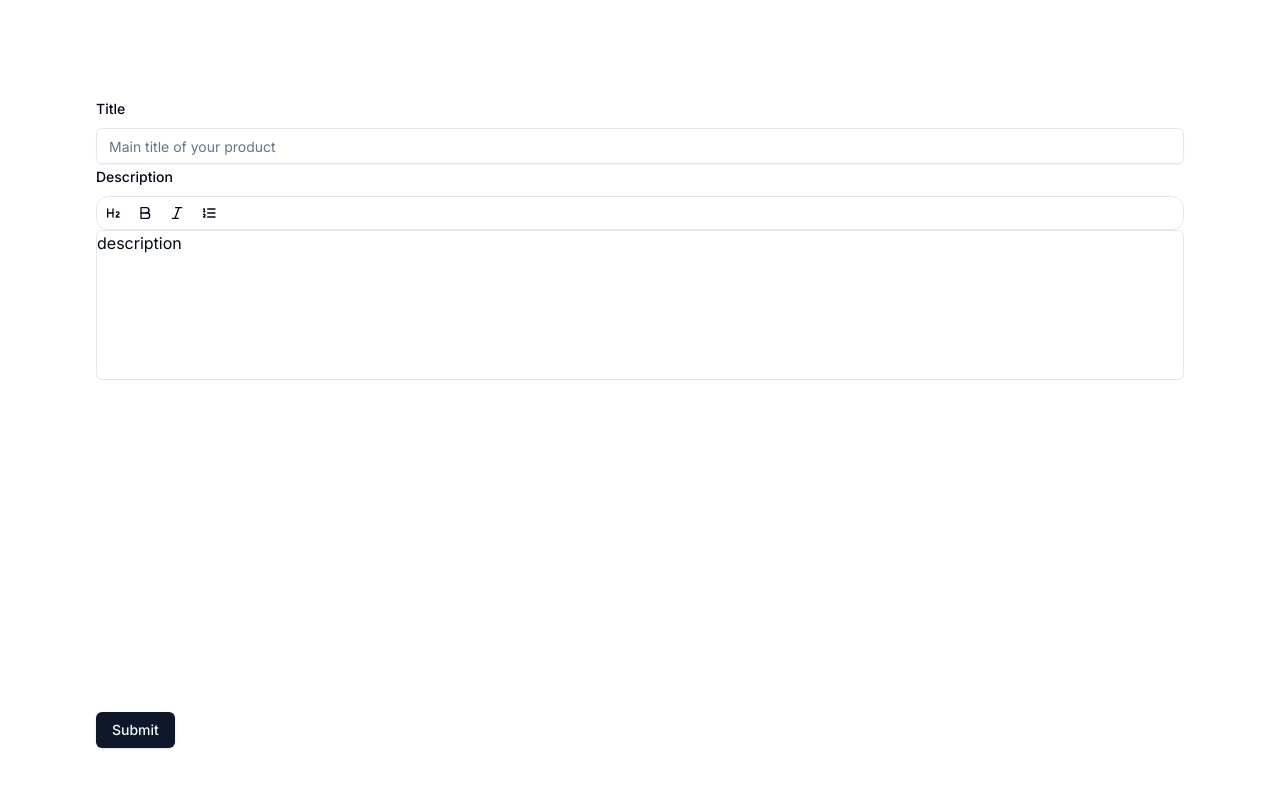
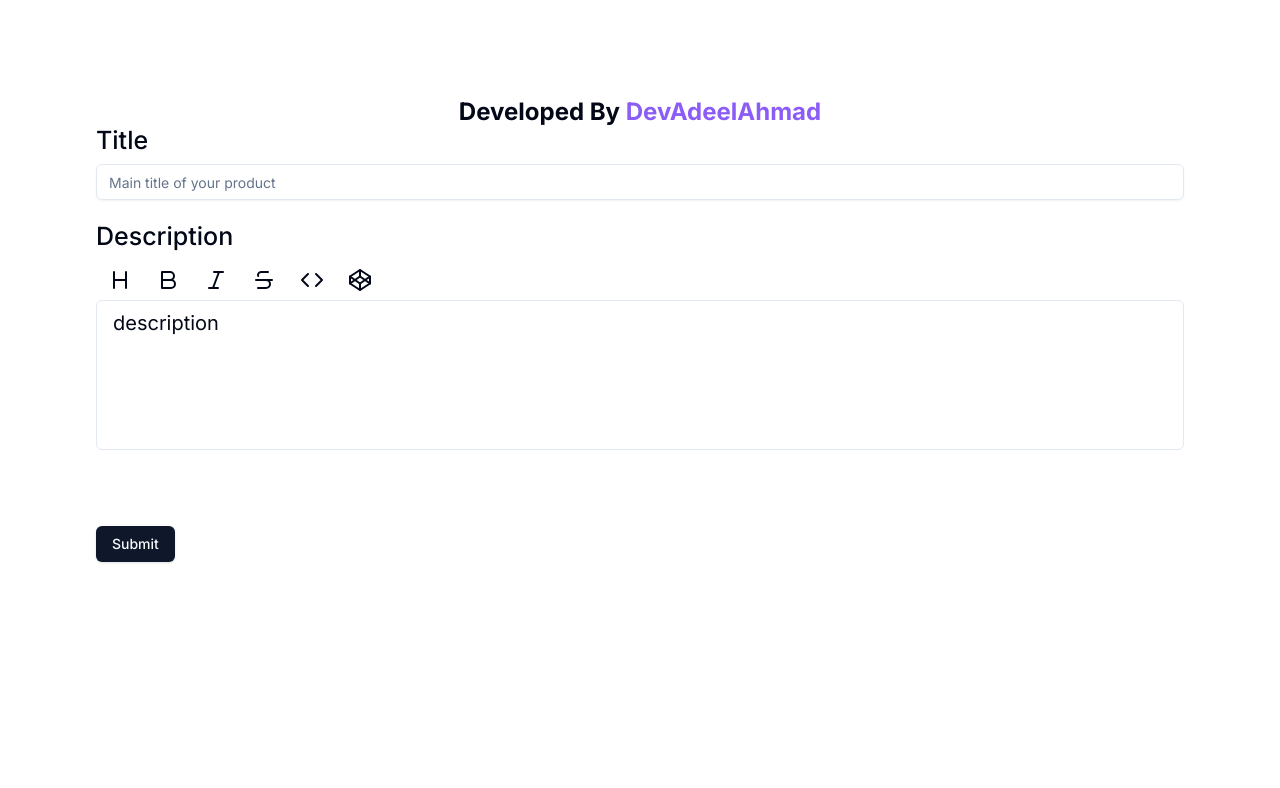
Before and after one commit to DevAdeelAhmad/rich-text-editor, a Next.js app: page / in a window 1280 px wide. Shown: the top 788 px of the page. Built offline with nearby package versions, Linux system fonts and the light colour scheme.

Commit message:
Text Editor Complete

```diff
--- a/app/page.tsx
+++ b/app/page.tsx
@@ -4,6 +4,7 @@ import { Button } from "@/components/ui/button"
 import { Form, FormControl, FormField, FormItem, FormLabel, FormMessage } from "@/components/ui/form"
 import { Input } from "@/components/ui/input"
 import { zodResolver } from '@hookform/resolvers/zod'
+import Link from "next/link"
 import { useForm } from 'react-hook-form'
 import * as z from 'zod'
 
@@ -27,25 +28,28 @@ export default function Home() {
   function onSubmit(values: z.infer<typeof formSchema>) {
   }
   return (
-    <main className="p-24">
+    <main className="p-24 text-xl">
+      <h1 className="text-2xl font-bold text-center">Developed By <Link href='https://linktr.ee/devadeelahmad' className="text-violet-500">DevAdeelAhmad</Link></h1>
       <Form {...form}>
         <form onSubmit={form.handleSubmit(onSubmit)}>
           <FormField control={form.control} name="title" render={({ field }) => (
             <FormItem>
-              <FormLabel>Title</FormLabel>
+              <FormLabel style={{ fontSize: 25 }}>Title</FormLabel>
               <FormControl>
                 <Input placeholder="Main title of your product" {...field} />
               </FormControl>
             </FormItem>
           )} />
+          <div className="mt-6">
             <FormField control={form.control} name="description" render={({ field }) => (
               <FormItem>
-              <FormLabel>Description</FormLabel>
+                <FormLabel style={{ fontSize: 25 }}>Description</FormLabel>
                 <FormControl>
                   <TipTap description={field.name} onChange={field.onChange} />
                 </FormControl>
               </FormItem>
             )} />
+          </div>
           <Button className="my-4" type="submit">Submit</Button>
         </form>
       </Form>
--- a/components/Tiptap.tsx
+++ b/components/Tiptap.tsx
@@ -12,14 +12,14 @@ const TipTap = ({ description, onChange }: {
     const editor = useEditor({
         extensions: [StarterKit.configure({}), Heading.configure({
             HTMLAttributes: {
-                class: 'text-xl font-bold',
+                class: 'text-4xl font-bold',
                 levels: [2],
             }
         })],
         content: description,
         editorProps: {
             attributes: {
-                class: "rounded-md border min-h-[150px] border-input bg-white disabled:cursor-not-allowed disabled:opacity-50"
+                class: "rounded-md border min-h-[150px] border-input bg-white disabled:cursor-not-allowed disabled:opacity-50 px-4 py-2"
             },
         },
         onUpdate({ editor }) {
@@ -28,7 +28,7 @@ const TipTap = ({ description, onChange }: {
         },
     })
     return (
-        <div className='flex flex-col justify-stretch min-h-[500px]'>
+        <div className='flex flex-col justify-stretch min-h-[250px]'>
             <Toolbar editor={editor} />
             <EditorContent editor={editor} />
         </div>
--- a/components/Toolbar.tsx
+++ b/components/Toolbar.tsx
@@ -1,6 +1,6 @@
 "use client"
 import { type Editor } from '@tiptap/react'
-import { Bold, Strikethrough, Italic, List, ListOrdered, Heading2 } from 'lucide-react'
+import { Bold, Strikethrough, Italic,  Heading, Code, CodepenIcon } from 'lucide-react'
 import { Toggle } from './ui/toggle'
 import React from 'react'
 
@@ -13,22 +13,39 @@ const Toolbar = ({ editor }: Props) => {
         return null
     }
     return (
-        <div className='border border-input bg-transparent rounded-xl'>
-            <Toggle size='sm' pressed={editor.isActive('heading')} onPressedChange={() => editor.chain().focus().toggleHeading({ level: 2 }).run()}>
-                <Heading2 className='h-4 w-4' />
+        <div className='bo6der6border-input bg-transparent rounded-xl'>
+            <Toggle className='hover:bg-violet-500' size='lg' pressed={editor.isActive('heading')} onPressedChange={() => editor.chain().focus().toggleHeading({ level: 2 }).run()}>
+                <Heading className='h-6 w-6 hover:stroke-white' />
             </Toggle>
 
-            <Toggle size='sm' pressed={editor.isActive('bold')} onPressedChange={() => editor.chain().focus().toggleBold().run()}>
-                <Bold className='h-4 w-4' />
+            <Toggle className='hover:bg-violet-500' size='lg' pressed={editor.isActive('bold')} onPressedChange={() => editor.chain().focus().toggleBold().run()}>
+                <Bold className='h-6 w-6 hover:stroke-white' />
             </Toggle>
 
-            <Toggle size='sm' pressed={editor.isActive('italic')} onPressedChange={() => editor.chain().focus().toggleItalic().run()}>
-                <Italic className='h-4 w-4' />
+            <Toggle className='hover:bg-violet-500' size='lg' pressed={editor.isActive('italic')} onPressedChange={() => editor.chain().focus().toggleItalic().run()}>
+                <Italic className='h-6 w-6 hover:stroke-white' />
             </Toggle>
 
-            <Toggle size='sm' pressed={editor.isActive('bulletList')} onPressedChange={() => editor.chain().focus().toggleBulletList().run()}>
-                <ListOrdered className='h-4 w-4' />
+            <Toggle className='hover:bg-violet-500' size='lg' pressed={editor.isActive('strike')} onPressedChange={() => editor.chain().focus().toggleStrike().run()}>
+                <Strikethrough className='h-6 w-6 hover:stroke-white' />
             </Toggle>
+
+            <Toggle className='hover:bg-violet-500' size='lg' pressed={editor.isActive('code')} onPressedChange={() => editor.chain().focus().toggleCode().run()}>
+                <Code className='h-6 w-6 hover:stroke-white' />
+            </Toggle>
+
+            <Toggle className='hover:bg-violet-500' size='lg' pressed={editor.isActive('codeblock')} onPressedChange={() => editor.chain().focus().toggleCodeBlock().run()}>
+                <CodepenIcon className='h-6 w-6 hover:stroke-white' />
+            </Toggle>
+
+
+            {/* <Toggle className='hover:bg-violet-500' size='lg' pressed={editor.isActive('bulletList')} onPressedChange={() => editor.chain().focus().toggleBulletList().run()}>
+                <List className='h-6 w-6 hover:stroke-white' />
+            </Toggle>
+
+            <Toggle className='hover:bg-violet-500' size='lg' pressed={editor.isActive('orderedList')} onPressedChange={() => editor.chain().focus().toggleOrderedList().run()}>
+                <ListOrdered className='h-6 w-6 hover:stroke-white' />
+            </Toggle> */}
         </div>
     )
 }
```
Lines whose indentation alone changed are shown as unchanged.
